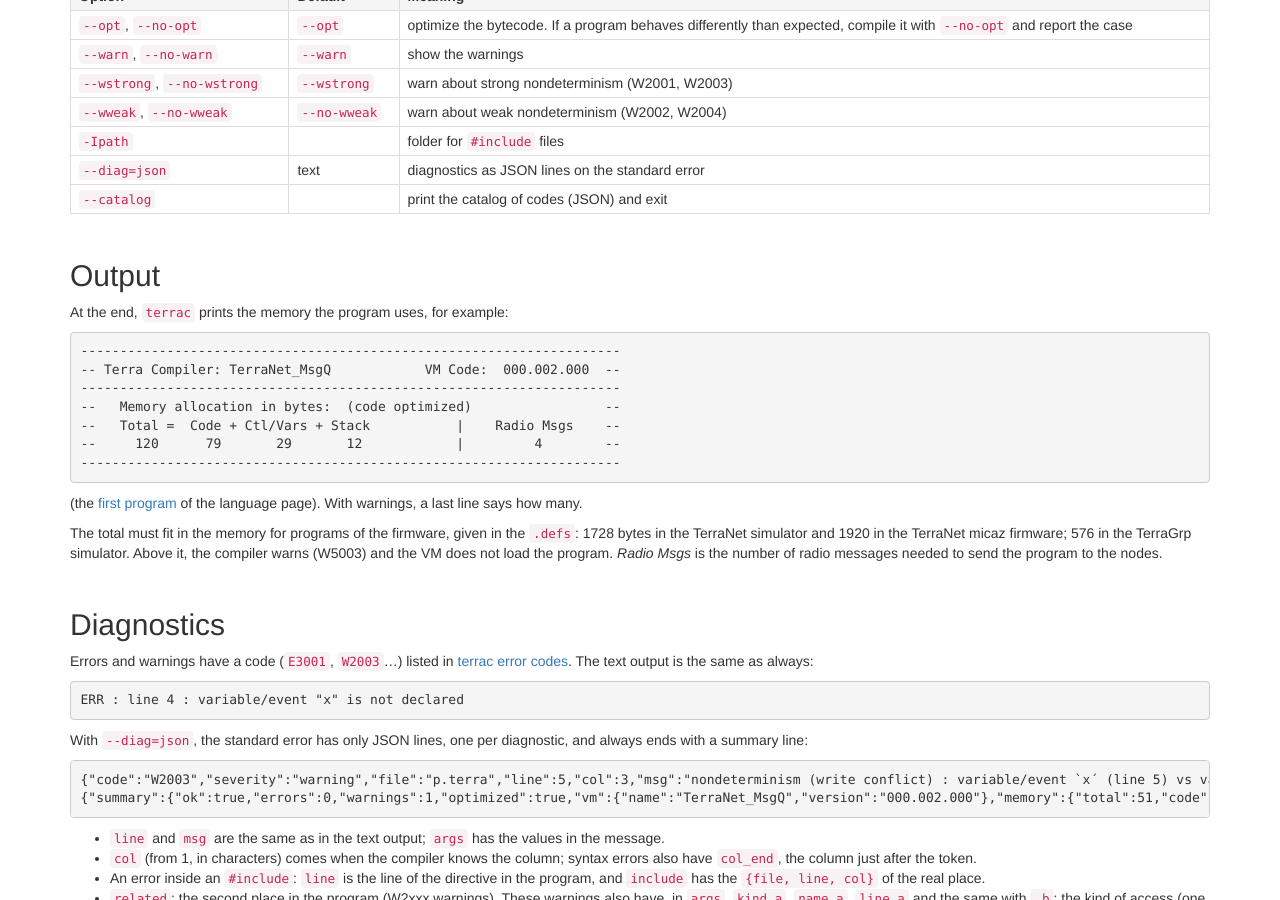
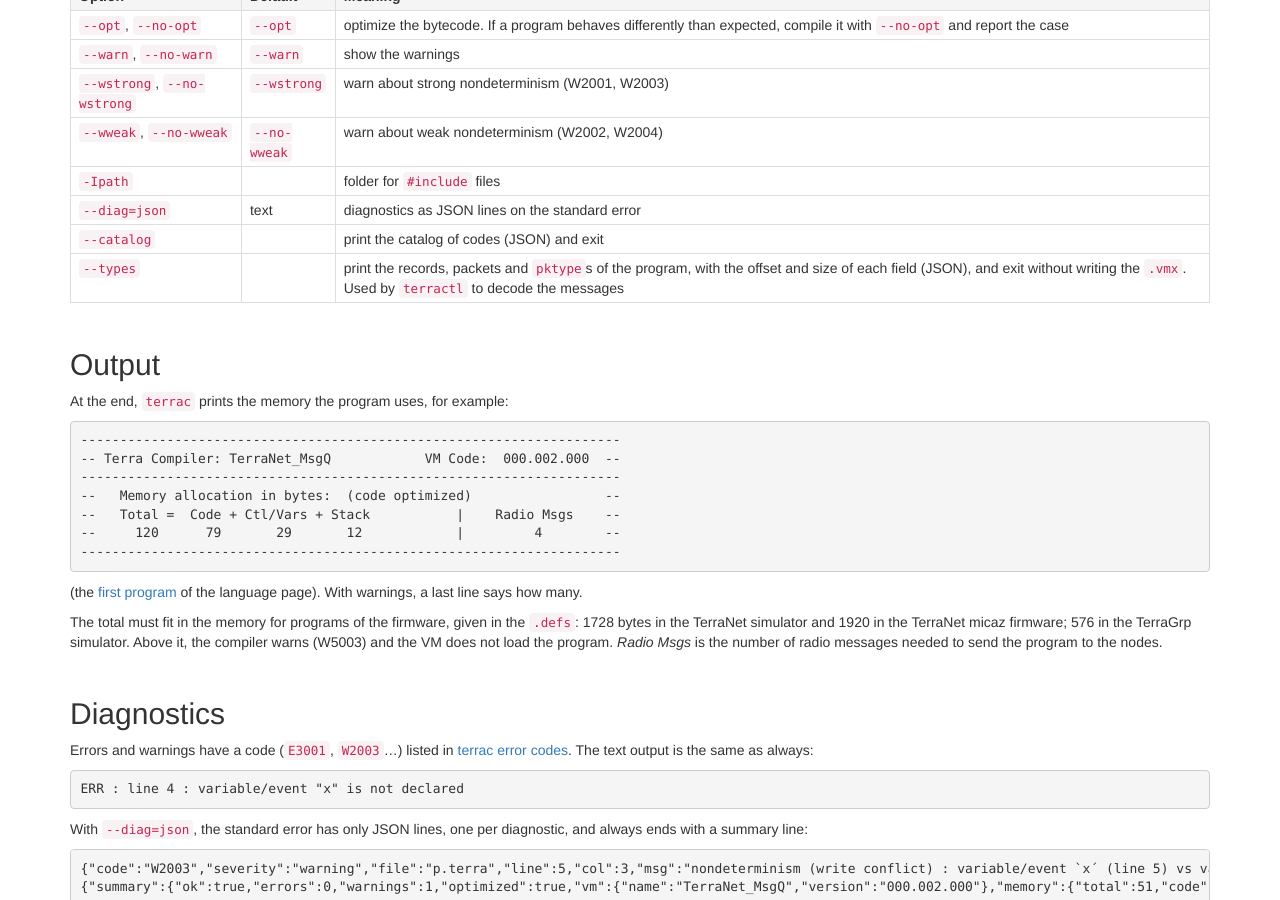
Before and after one commit to afbranco/Terra, a Jekyll site: the page built from docs/terrac.md, in a window 1280 px wide and 900 px high, scrolled down 572 px. Built offline with Jekyll 4.4.1, drawn with Linux system fonts in a browser that asks for light colours; nearby versions of some CDN libraries.

Commit message:
terrac: --types com o layout dos registros e pktypes
Para o terractl decodificar as mensagens pelo pktype do programa
(#92, decisão do Prof.: a saída decodificada entra). Imprime em JSON
os regtype, packet e pktype, com nome, tipo, dim, posição e tamanho de
cada campo, calculados pelo mesmo env.lua que gera o .vmx (campos em
sequência, sem alinhamento; o pktype herda o cabeçalho do pacote).
Para depois da análise de nomes e tipos; não grava o .vmx.

Teste: release/build-terrac.sh compara a saída de
tests/terrac/types/tipos.terra com tipos.esperado e confere que o .vmx
não foi gravado; igual com o lpeg 0.10.2 e o 1.x. A posição dos campos
contra os bytes de uma mensagem real é conferida no teste do terractl.

Refs #92

Co-Authored-By: Claude Opus 5.5 <noreply@anthropic.com>
Claude-Session: https://claude.ai/code/session_01M95vLe8np3eLco1fbRq3ac

```diff
--- a/docs/terrac.md
+++ b/docs/terrac.md
@@ -37,6 +37,7 @@ the firmware does not have does not compile.
 | `-Ipath` | | folder for `#include` files |
 | `--diag=json` | text | diagnostics as JSON lines on the standard error |
 | `--catalog` | | print the catalog of codes (JSON) and exit |
+| `--types` | | print the records, packets and `pktype`s of the program, with the offset and size of each field (JSON), and exit without writing the `.vmx`. Used by `terractl` to decode the messages |
 
 ## Output
 
```
Also changed, not shown: 4 other files.
